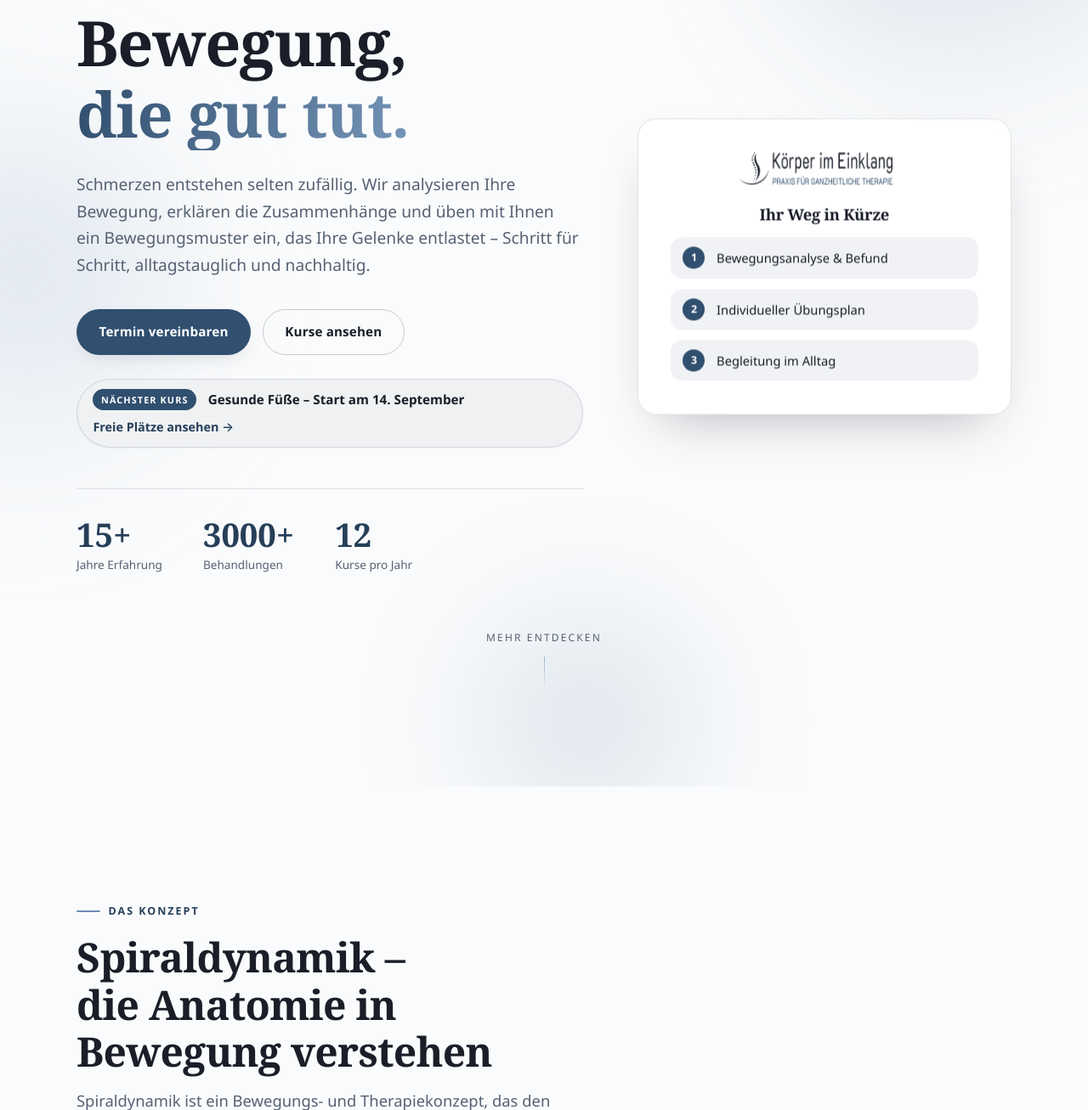
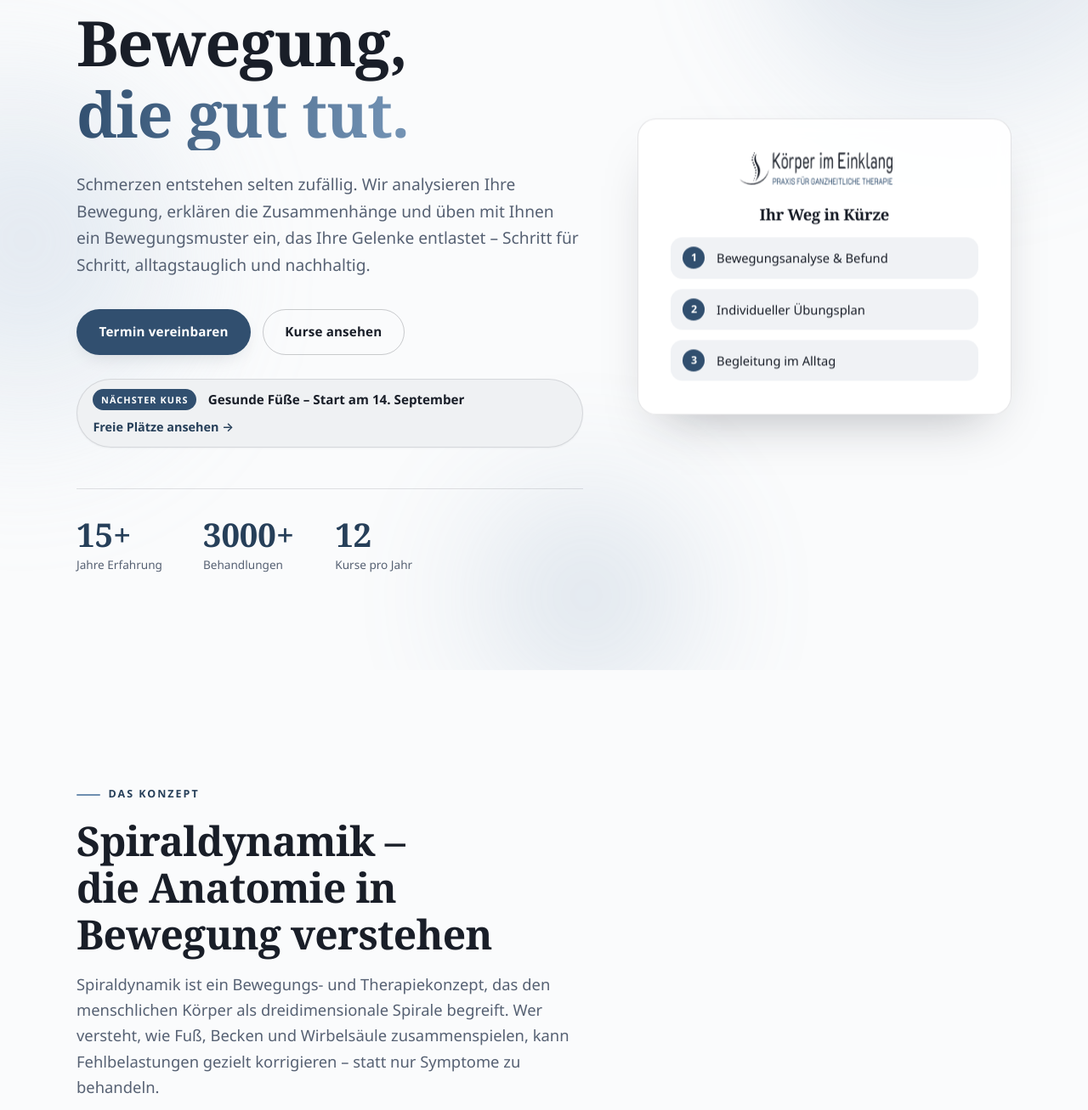
Before and after one commit to quakidu/Test, a Flask app: page / in a window 1280 px wide. Shown: the part 216-1523 px from the top of the page at 85% size. Run offline with Flask 3, Linux system fonts and the light colour scheme.

Commit message:
Scroll-Hinweis "Mehr entdecken" im Hero entfernen
Auf einer Seite, die sichtbar weitergeht, war der Hinweis entbehrlich; er
stand zudem in einer großen Leerfläche unter den Kennzahlen.

Mit entfernt, weil nur davon genutzt: die Stile .hero__scroll und
.hero__scroll-line, die Keyframes pulse-line, der Eintrag in der
Druckregel sowie der Textbaustein hero.scroll in beiden Sprachdateien.

Co-Authored-By: Claude Opus 5 <noreply@anthropic.com>
Claude-Session: https://claude.ai/code/session_016bktzD7wvVFbPgfukFHEY5

```diff
--- a/static/css/style.css
+++ b/static/css/style.css
@@ -597,25 +597,6 @@ button { font: inherit; color: inherit; }
   color: var(--on-accent);
   font-size: 0.78rem;
   font-weight: 700;
-}
-
-.hero__scroll {
-  display: flex;
-  flex-direction: column;
-  align-items: center;
-  gap: 0.6rem;
-  margin-top: clamp(2.5rem, 5vw, 4rem);
-  font-size: 0.75rem;
-  letter-spacing: 0.18em;
-  text-transform: uppercase;
-  color: var(--text-muted);
-}
-.hero__scroll:hover { color: var(--accent-ink); }
-.hero__scroll-line {
-  width: 1px;
-  height: 44px;
-  background: linear-gradient(to bottom, var(--accent-soft), transparent);
-  animation: pulse-line 2.4s ease-in-out infinite;
 }
 
 /* ── 7. Sektionen ─────────────────────────────────────────────────────── */
@@ -1250,9 +1231,6 @@ html:not(.js) .slideshow__track::-webkit-scrollbar { display: block; }
   0%, 100% { transform: translateY(0); }
   50%      { transform: translateY(-10px); }
 }
-@keyframes pulse-line {
-  0%, 100% { opacity: 0.3; transform: scaleY(0.7); }
-  50%      { opacity: 1;   transform: scaleY(1); }
 }
 
 @media (prefers-reduced-motion: reduce) {
@@ -1334,6 +1312,6 @@ html:not(.js) .slideshow__track::-webkit-scrollbar { display: block; }
 }
 
 @media print {
-  .site-header, .hero__glow, .hero__scroll, .nav-backdrop { display: none !important; }
+  .site-header, .hero__glow, .nav-backdrop { display: none !important; }
   body { background: #fff; color: #000; }
 }
--- a/templates/index.html
+++ b/templates/index.html
@@ -58,10 +58,6 @@
     </aside>
   </div>
 
-  <a class="hero__scroll" href="#concept">
-    <span>{{ t('hero.scroll') }}</span>
-    <span class="hero__scroll-line" aria-hidden="true"></span>
-  </a>
 </section>
 
 <!-- ── Konzept ────────────────────────────────────────────────────────── -->
--- a/translations/de.json
+++ b/translations/de.json
@@ -28,7 +28,6 @@
     "lead": "Schmerzen entstehen selten zufällig. Wir analysieren Ihre Bewegung, erklären die Zusammenhänge und üben mit Ihnen ein Bewegungsmuster ein, das Ihre Gelenke entlastet – Schritt für Schritt, alltagstauglich und nachhaltig.",
     "cta_primary": "Termin vereinbaren",
     "cta_secondary": "Kurse ansehen",
-    "scroll": "Mehr entdecken",
     "card_title": "Ihr Weg in Kürze",
     "card_steps": [
       "Bewegungsanalyse & Befund",
--- a/translations/en.json
+++ b/translations/en.json
@@ -28,7 +28,6 @@
     "lead": "Pain rarely appears by chance. We analyse how you move, explain what we find and train a movement pattern that takes the load off your joints – step by step, practical and lasting.",
     "cta_primary": "Book an appointment",
     "cta_secondary": "See our courses",
-    "scroll": "Discover more",
     "card_title": "Your path in short",
     "card_steps": [
       "Movement analysis & assessment",
```
